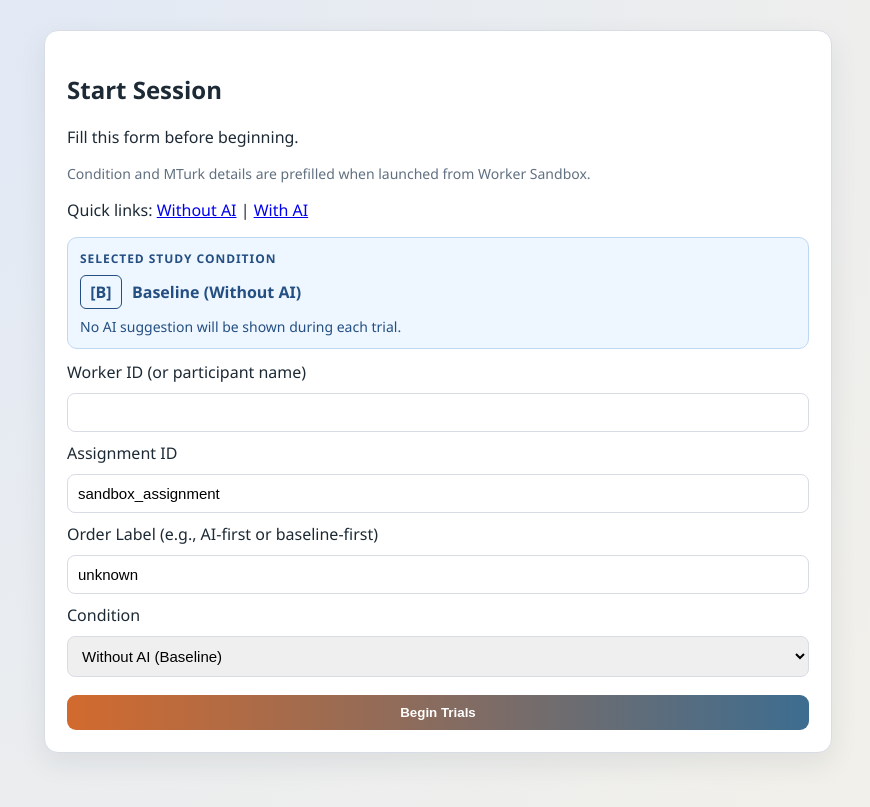
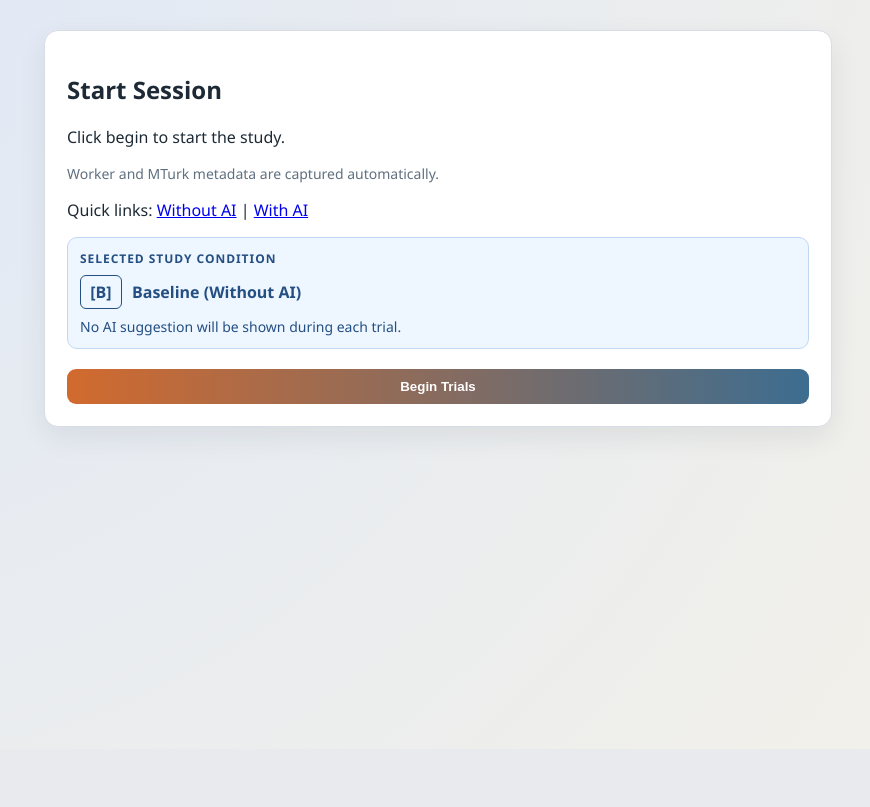
Before and after one commit to RuijieZheng/CSE594hw3, a Flask app: page /start in a window 1280 px wide. Shown: the part 51-858 px from the top of the page, without its empty margins (202-1072 px from the left). After the commit the page ends 483 px from the top, so only its background shows below. Run offline with Flask 3, Linux system fonts and the light colour scheme.

Commit message:
Simplify start flow and auto-handle MTurk placeholder values

```diff
--- a/app/app.py
+++ b/app/app.py
@@ -141,6 +141,14 @@ def sanitize_condition(condition: str) -> str:
     raise ValueError("Invalid condition")
 
 
+def normalize_mturk_value(value: str, default: str = "") -> str:
+    cleaned = (value or "").strip()
+    # MTurk CSV placeholders can arrive literally (e.g., ${workerId}); treat them as missing.
+    if cleaned.startswith("${") and cleaned.endswith("}"):
+        return default
+    return cleaned or default
+
+
 def create_survey_code(length: int = 10) -> str:
     chars = string.ascii_uppercase + string.digits
     return "".join(random.choice(chars) for _ in range(length))
@@ -234,10 +242,10 @@ def start():
         preselected = (request.args.get("condition") or "baseline").strip().lower()
         if preselected not in {"baseline", "with_ai"}:
             preselected = "baseline"
-        prefill_worker_id = (request.args.get("workerId") or "").strip()
-        prefill_assignment_id = (request.args.get("assignmentId") or "sandbox_assignment").strip()
-        prefill_turk_submit_to = (request.args.get("turkSubmitTo") or "").strip()
-        prefill_hit_id = (request.args.get("hitId") or "").strip()
+        prefill_worker_id = normalize_mturk_value(request.args.get("workerId"), "anonymous_worker")
+        prefill_assignment_id = normalize_mturk_value(request.args.get("assignmentId"), "sandbox_assignment")
+        prefill_turk_submit_to = normalize_mturk_value(request.args.get("turkSubmitTo"), "")
+        prefill_hit_id = normalize_mturk_value(request.args.get("hitId"), "")
         preview_mode = (prefill_assignment_id == "ASSIGNMENT_ID_NOT_AVAILABLE")
         return render_template(
             "start.html",
@@ -254,11 +262,11 @@ def start():
     except ValueError:
         abort(400, "Invalid condition")
 
-    worker_id = (request.form.get("worker_id") or "anonymous_worker").strip()
-    assignment_id = (request.form.get("assignment_id") or "sandbox_assignment").strip()
+    worker_id = normalize_mturk_value(request.form.get("worker_id"), "anonymous_worker")
+    assignment_id = normalize_mturk_value(request.form.get("assignment_id"), "sandbox_assignment")
     order_label = (request.form.get("order_label") or "unknown").strip()
-    mturk_submit_to = (request.form.get("turk_submit_to") or "").strip()
-    hit_id = (request.form.get("hit_id") or "").strip()
+    mturk_submit_to = normalize_mturk_value(request.form.get("turk_submit_to"), "")
+    hit_id = normalize_mturk_value(request.form.get("hit_id"), "")
 
     participant_id = f"P-{uuid.uuid4().hex[:10]}"
 
--- a/app/templates/start.html
+++ b/app/templates/start.html
@@ -2,8 +2,8 @@
 {% block content %}
 <section class="card">
   <h1>Start Session</h1>
-  <p>Fill this form before beginning.</p>
-  <p class="muted">Condition and MTurk details are prefilled when launched from Worker Sandbox.</p>
+  <p>Click begin to start the study.</p>
+  <p class="muted">Worker and MTurk metadata are captured automatically.</p>
   {% if preview_mode %}
     <p class="muted"><strong>Preview mode detected:</strong> accept the HIT first in MTurk Worker Sandbox before running the full study and submission flow.</p>
   {% endif %}
@@ -24,23 +24,12 @@
   </section>
 
   <form method="post" action="{{ url_for('start') }}" class="form-grid">
-    <label for="worker_id">Worker ID (or participant name)</label>
-    <input id="worker_id" name="worker_id" type="text" value="{{ prefill_worker_id }}" required>
-
-    <label for="assignment_id">Assignment ID</label>
-    <input id="assignment_id" name="assignment_id" type="text" value="{{ prefill_assignment_id }}" required>
-
+    <input id="worker_id" name="worker_id" type="hidden" value="{{ prefill_worker_id }}">
+    <input id="assignment_id" name="assignment_id" type="hidden" value="{{ prefill_assignment_id }}">
     <input id="turk_submit_to" name="turk_submit_to" type="hidden" value="{{ prefill_turk_submit_to }}">
     <input id="hit_id" name="hit_id" type="hidden" value="{{ prefill_hit_id }}">
-
-    <label for="order_label">Order Label (e.g., AI-first or baseline-first)</label>
-    <input id="order_label" name="order_label" type="text" value="unknown" required>
-
-    <label for="condition">Condition</label>
-    <select id="condition" name="condition" required>
-      <option value="baseline" {% if preselected_condition == 'baseline' %}selected{% endif %}>Without AI (Baseline)</option>
-      <option value="with_ai" {% if preselected_condition == 'with_ai' %}selected{% endif %}>With AI Assistance</option>
-    </select>
+    <input id="order_label" name="order_label" type="hidden" value="unknown">
+    <input id="condition" name="condition" type="hidden" value="{{ preselected_condition }}">
 
     <button class="button" type="submit">Begin Trials</button>
   </form>
@@ -48,32 +37,16 @@
 
 <script>
   (function () {
-    var conditionSelect = document.getElementById("condition");
     var panel = document.getElementById("conditionPanel");
     var symbol = document.getElementById("conditionSymbol");
     var title = document.getElementById("conditionTitle");
     var hint = document.getElementById("conditionHint");
 
-    if (!conditionSelect || !panel || !symbol || !title || !hint) {
+    if (!panel || !symbol || !title || !hint) {
       return;
     }
 
-    function renderCondition() {
-      var val = conditionSelect.value;
-      var isAi = val === "with_ai";
-
-      panel.classList.toggle("condition-ai", isAi);
-      panel.classList.toggle("condition-baseline", !isAi);
-
-      symbol.textContent = isAi ? "[AI]" : "[B]";
-      title.textContent = isAi ? "With AI Assistance" : "Baseline (Without AI)";
-      hint.textContent = isAi
-        ? "AI suggestion will be shown during each trial."
-        : "No AI suggestion will be shown during each trial.";
-    }
-
-    conditionSelect.addEventListener("change", renderCondition);
-    renderCondition();
+    // Condition display is fixed by route (/start/baseline or /start/with_ai).
   })();
 </script>
 {% endblock %}
```
Also changed, not shown: data/mturk_baseline_batch.csv (added, +9 -0 lines), data/mturk_with_ai_batch.csv (added, +9 -0 lines).
